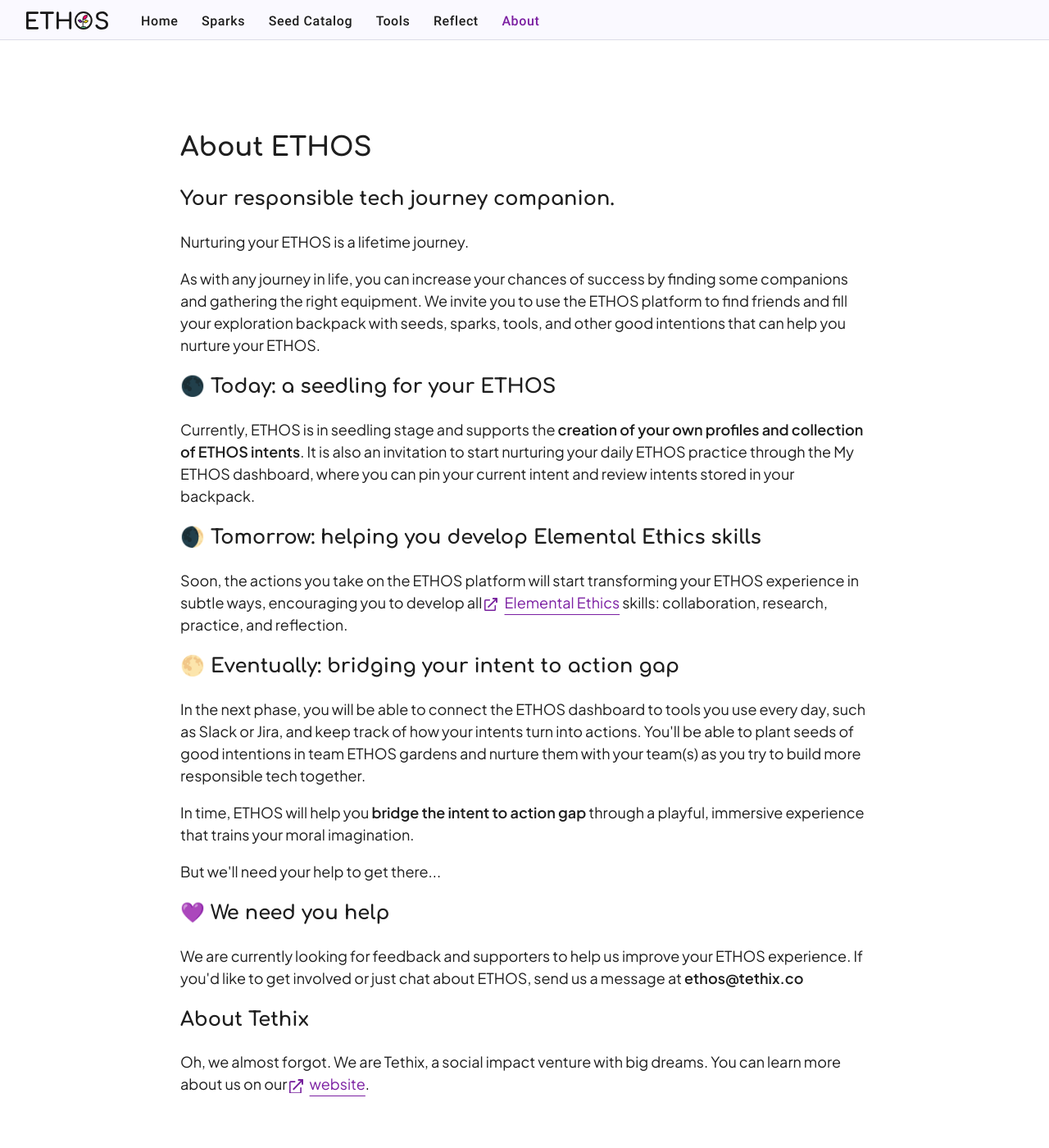
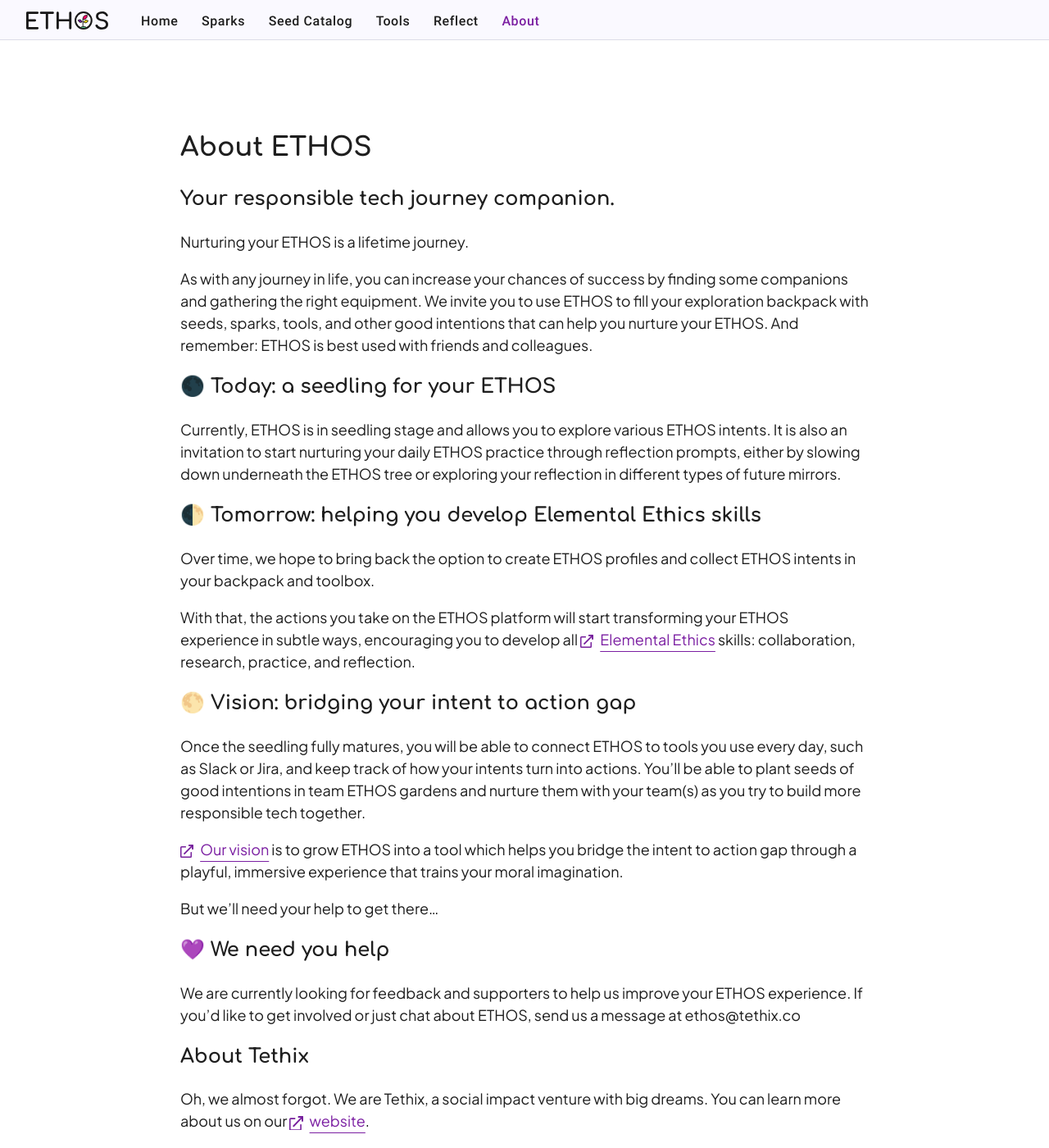
Before and after one commit to tethix-ethos/ethos-jekyll, a Jekyll site: the page built from pages/about.md, in a window 1280 px wide and 1400 px high. Shown: the whole window at 82% size. Built offline with Jekyll 4.4.1, drawn with Linux system fonts in a browser that asks for light colours; some of the changed lines change nothing that is shown; some of the changed text lies outside the part shown.

Commit message:
update copy, add basic page layout

```diff
--- a/_includes/footer.html
+++ b/_includes/footer.html
@@ -1,8 +1,9 @@
 <footer id="footer-info">
   <div class="footer-content">
       <h4>Tethix ETHOS</h4>
-      <p>🌱 <strong>ETHOS</strong> is still a delicate seedling, so please tread with care. We're nurturing it with all our love and smiles, but it might occasionally still hide underground.</p>
-      <p>If you'd like to share your feedback, we welcome your messages at <strong>ethos@tethix.co</strong> | <a href="{{ '/about/' | relative_url }}">About ETHOS</a></p>
+      <p>🌱 <strong>ETHOS</strong> is still a delicate seedling, so please tread with care. Learn more <a href="{{ '/about/' | relative_url }}">about ETHOS</a>.</p>
+      <p>🍪 The only cookies we'd like you to accept are those baked with love. We don't use any digital ones to spy on your visits.</p>
+      <p>💬 If you'd like to share your feedback, we welcome your messages at <strong>ethos@tethix.co</strong> or as <a href="https://github.com/tethix-ethos/ethos-jekyll/discussions">discussions on GitHub</a>.</p>
       <p>Made with 🙂 by the <a href="https://tethix.co">Tethix</a> Firekeepers.</p>
   </div>
 </footer>
--- /dev/null
+++ b/_layouts/page.html
@@ -0,0 +1,7 @@
+---
+layout: default
+---
+
+<div class="page-content">
+    {{ content }}
+</div>
--- a/pages/about.html
+++ /dev/null
@@ -1,38 +0,0 @@
----
-layout: default
-title: About
-permalink: /about/
----
-
-<div class="page-content">
-    <h1>About ETHOS</h1>
-    <h2>Your responsible tech journey companion.</h2>
-
-    <p>Nurturing your ETHOS is a lifetime journey.</p>
-
-    <p>As with any journey in life, you can increase your chances of success by finding some companions and gathering the right equipment. We invite you to use the ETHOS platform to find friends and fill your exploration backpack with seeds, sparks, tools, and other good intentions that can help you nurture your ETHOS.</p>
-
-    <h2>🌑 Today: a seedling for your ETHOS</h2>
-
-    <p>Currently, ETHOS is in seedling stage and supports the <strong>creation of your own profiles and collection of ETHOS intents</strong>. It is also an invitation to start nurturing your daily ETHOS practice through the My ETHOS dashboard, where you can pin your current intent and review intents stored in your backpack.</p>
-
-    <h2>🌒 Tomorrow: helping you develop Elemental Ethics skills</h2>
-
-    <p>Soon, the actions you take on the ETHOS platform will start transforming your ETHOS experience in subtle ways, encouraging you to develop all <a href="https://tethix.co/elemental-ethics/" class="external">Elemental Ethics</a> skills: collaboration, research, practice, and reflection.</p>
-
-    <h2>🌕 Eventually: bridging your intent to action gap</h2>
-
-    <p>In the next phase, you will be able to connect the ETHOS dashboard to tools you use every day, such as Slack or Jira, and keep track of how your intents turn into actions. You'll be able to plant seeds of good intentions in team ETHOS gardens and nurture them with your team(s) as you try to build more responsible tech together.</p>
-
-    <p>In time, ETHOS will help you <strong>bridge the intent to action gap</strong> through a playful, immersive experience that trains your moral imagination.</p>
-
-    <p>But we'll need your help to get there...</p>
-
-    <h2>💜 We need you help</h2>
-
-    <p>We are currently looking for feedback and supporters to help us improve your ETHOS experience. If you'd like to get involved or just chat about ETHOS, send us a message at <strong>ethos@tethix.co</strong>
-
-    <h2>About Tethix</h2>
-
-    <p>Oh, we almost forgot. We are Tethix, a social impact venture with big dreams. You can learn more about us on our <a href="https://tethix.co/about-tethix/" class="external">website</a>.</p>
-</div>
--- /dev/null
+++ b/pages/about.md
@@ -0,0 +1,47 @@
+---
+layout: page
+title: About
+permalink: /about/
+---
+
+# About ETHOS
+
+## Your responsible tech journey companion.
+
+Nurturing your ETHOS is a lifetime journey.
+
+As with any journey in life, you can increase your chances of success by finding some companions and gathering the right equipment. We invite you to use ETHOS to fill your exploration backpack with seeds, sparks, tools, and other good intentions that can help you nurture your ETHOS. And remember: ETHOS is best used with friends and colleagues.
+
+## 🌑 Today: a seedling for your ETHOS
+
+Currently, ETHOS is in seedling stage and allows you to explore various ETHOS intents. It is also an invitation to start nurturing your daily ETHOS practice through reflection prompts, either by slowing down underneath the ETHOS tree or exploring your reflection in different types of future mirrors.
+
+## 🌓 Tomorrow: helping you develop Elemental Ethics skills
+
+Over time, we hope to bring back the option to create ETHOS profiles and collect ETHOS intents in your backpack and toolbox.
+
+With that, the actions you take on the ETHOS platform will start transforming your ETHOS experience in subtle ways, encouraging you to develop all <a href="https://tethix.co/elemental-ethics/" class="external">Elemental Ethics</a> skills: collaboration, research, practice, and reflection.
+
+## 🌕 Vision: bridging your intent to action gap
+
+Once the seedling fully matures, you will be able to connect ETHOS to tools you use every day, such as Slack or Jira, and keep track of how your intents turn into actions. You'll be able to plant seeds of good intentions in team ETHOS gardens and nurture them with your team(s) as you try to build more responsible tech together.
+
+<a href="https://tethix.co/product-ethos/" class="external">Our vision</a> is to grow ETHOS into a tool which helps you bridge the intent to action gap through a playful, immersive experience that trains your moral imagination.
+
+But we'll need your help to get there...
+
+## 💜 We need you help
+
+We are currently looking for feedback and supporters to help us improve your ETHOS experience. If you'd like to get involved or just chat about ETHOS, send us a message at ethos@tethix.co
+
+## About Tethix
+
+Oh, we almost forgot. We are Tethix, a social impact venture with big dreams. You can learn more about us on our <a href="https://tethix.co/about-tethix/" class="external">website</a>.
+
+***
+
+## Additional links
+
+You can use RSS to follow when we add new [sparks]({{ site.feed.collections.sparks.path | relative_url }}), [seeds]({{ site.feed.collections.seeds.path | relative_url }}), or [tools]({{ site.feed.collections.tools.path | relative_url }}).
+
+And you can explore the <a href="https://github.com/tethix-ethos/ethos-jekyll" class="external">ETHOS repository on GitHub</a>.
```
Also changed, not shown: README.md.
